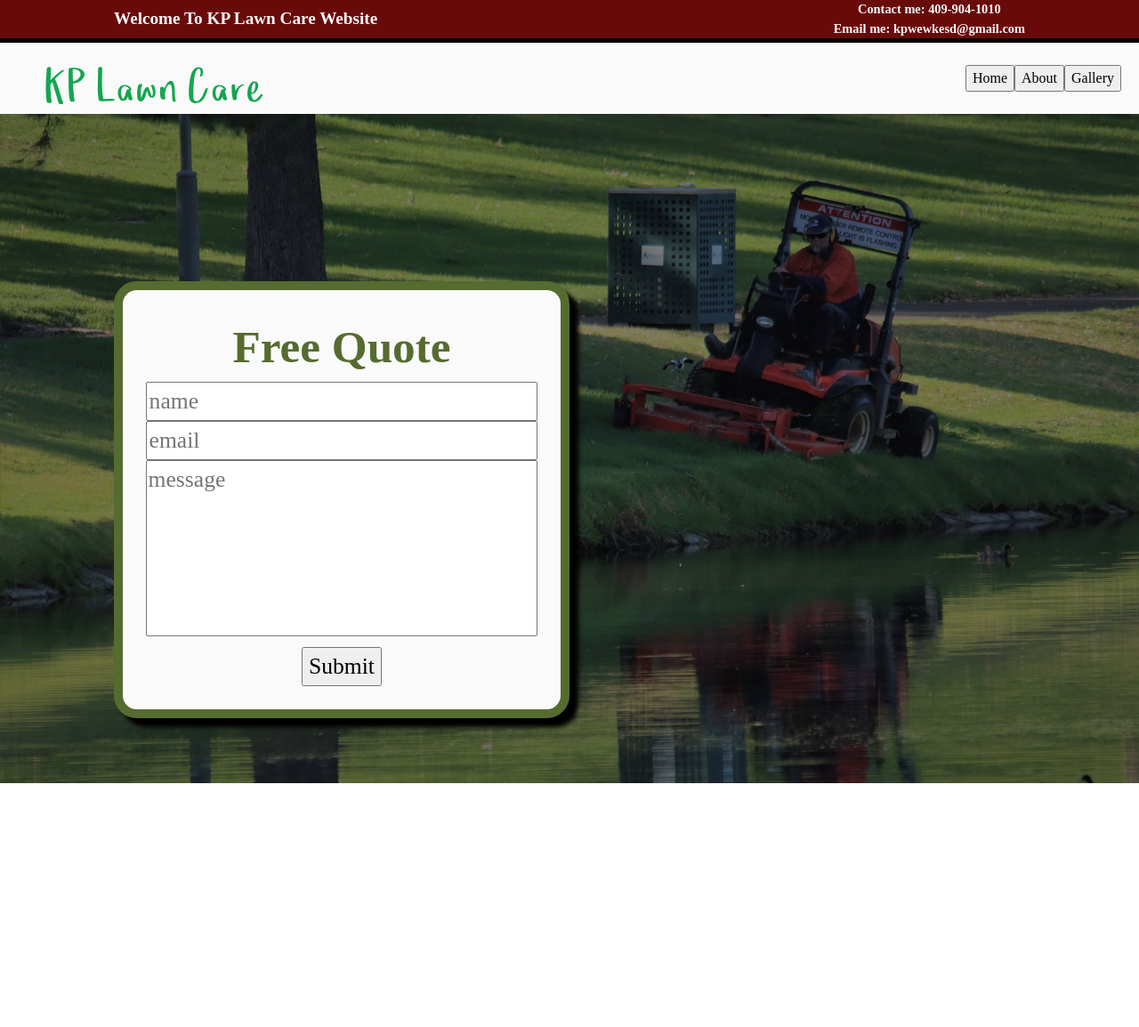
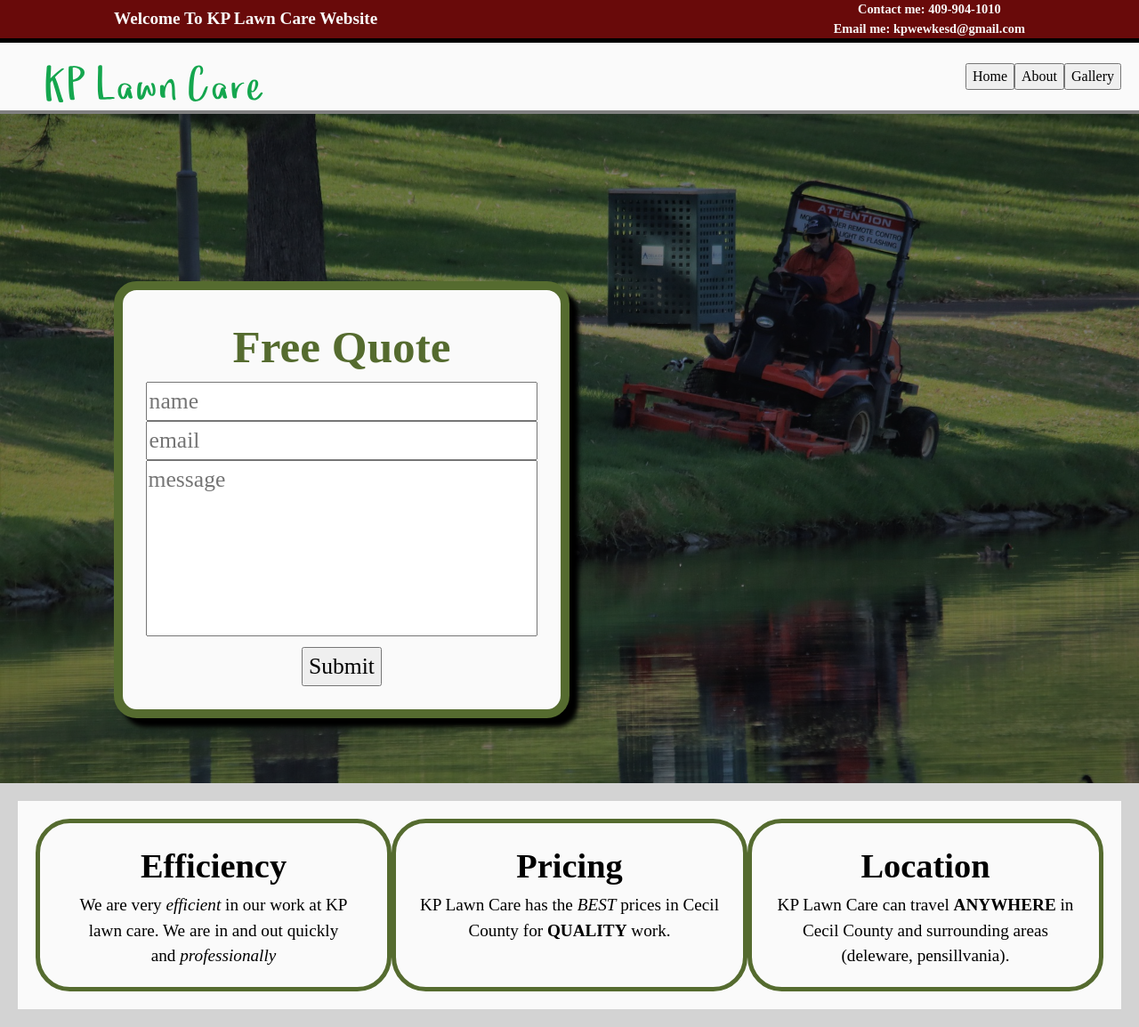
Before and after one commit to DigiBladeDigitalServices/lawncarewebsite, a plain HTML site: page index.html in a window 1280 px wide. Shown: the whole page at 89% size. Before the commit the page ends 880 px from the top, so only its background shows below. Drawn offline with Linux system fonts and the light colour scheme.

Commit message:
footer finished.

```diff
--- a/index.html
+++ b/index.html
@@ -18,7 +18,6 @@
     background-size: cover;
     background-position: top right;
     padding: 23.5em;
-    outline: 6px solid lightgray;
    background-blend-mode: multiply;
     background-color: grey;
     position: relative;
@@ -72,7 +71,7 @@ input, textarea {
     </div>
 </div>
 
-<div class="container">
+<div class="nav-container">
 <div class="nav">
 
 <div class="logo">
@@ -108,6 +107,21 @@ input, textarea {
 <div class="footer">
     <div class="footer-inner">
 
+        <div class="efi">
+            <h1>Efficiency</h1>
+            <p>We are very <em>efficient</em> in our work at KP lawn care. We are in and out quickly and <em>professionally</em></p>
+        </div>
+
+        <div class="price">
+            <h1>Pricing</h1>
+            <p>KP Lawn Care has the <em>BEST</em> prices in Cecil County for <strong>QUALITY</strong> work.</p>
+        </div>
+
+       <div class="location">
+        <h1>Location</h1>
+        <p>KP Lawn Care can travel <strong>ANYWHERE</strong> in Cecil County and surrounding areas (deleware, pensillvania).</p>
+       </div>
+
     </div>
     </div>
 
--- a/stylesheet.css
+++ b/stylesheet.css
@@ -74,14 +74,14 @@ h1, h2, h3, h4, h5, h6 {
   flex-direction: column;
 }
 
-.container {
+.nav-container {
   z-index: 10;
   position: sticky;
   top: 0;
   background-color: #FAFAFA;
 display: flex;
  height: 80px;
-
+border-bottom: gray 4px solid;
 }
 
 ul{
@@ -100,10 +100,27 @@ ul{
   top: 0;
 }
 
-.foot {
-
+.footer {
+background-color: rgb(250, 250, 250);
 }
 
+.footer-inner {
+  width: 100%;
+  border: 20px solid lightgray;
+ display: flex;
+  text-align: center;
+  padding: 20px;
+  justify-content: space-evenly;
+  flex-wrap: wrap;
+}
+
+.efi, .price, .location {
+  border: 5px solid darkolivegreen;
+  border-radius: 2em;
+  padding: 20px;
+ width: 400px;
+ font-size: 1.2em;
+}
 
 @media (max-width: 450px) {
   .bg-image {
```
